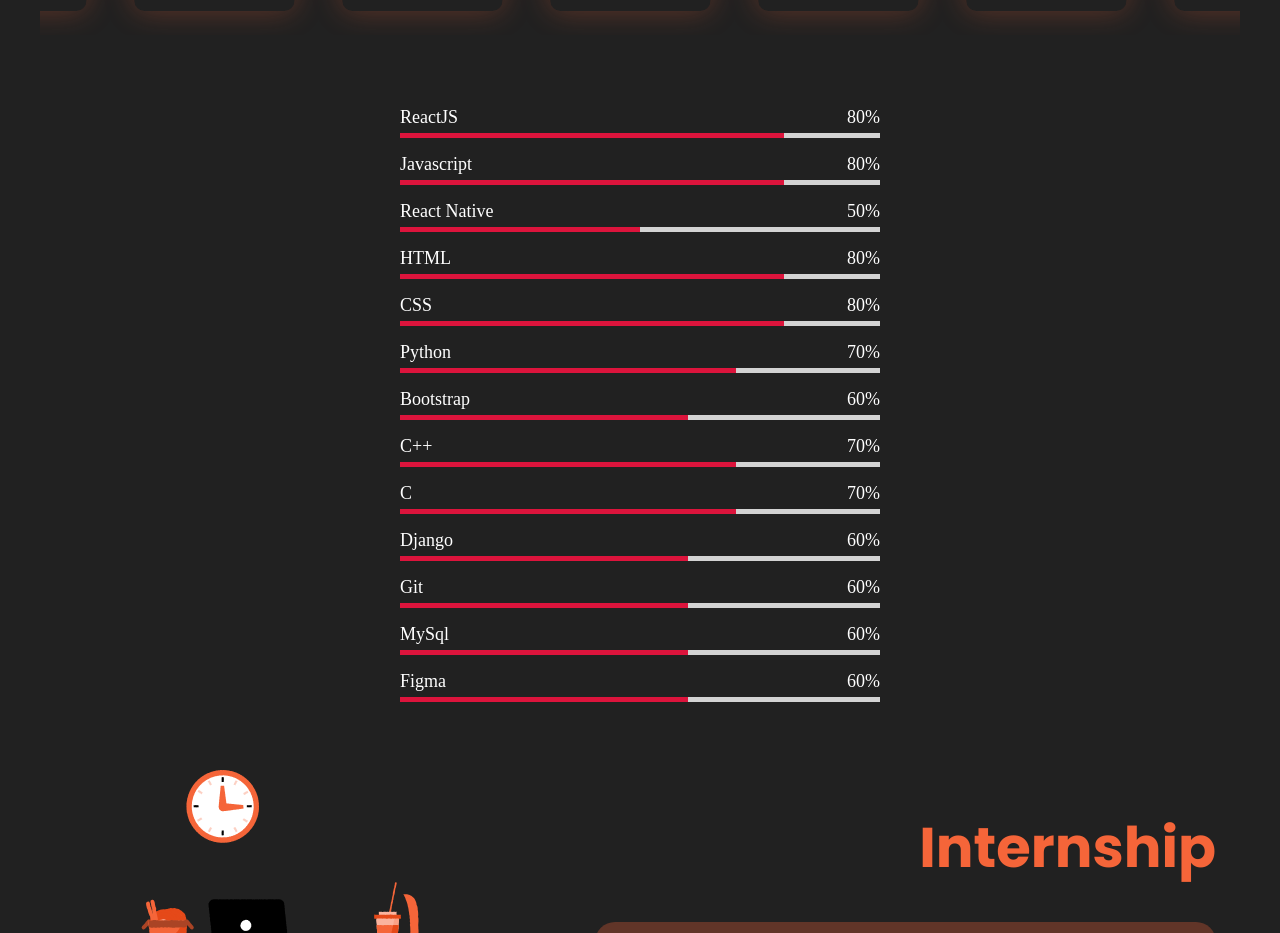
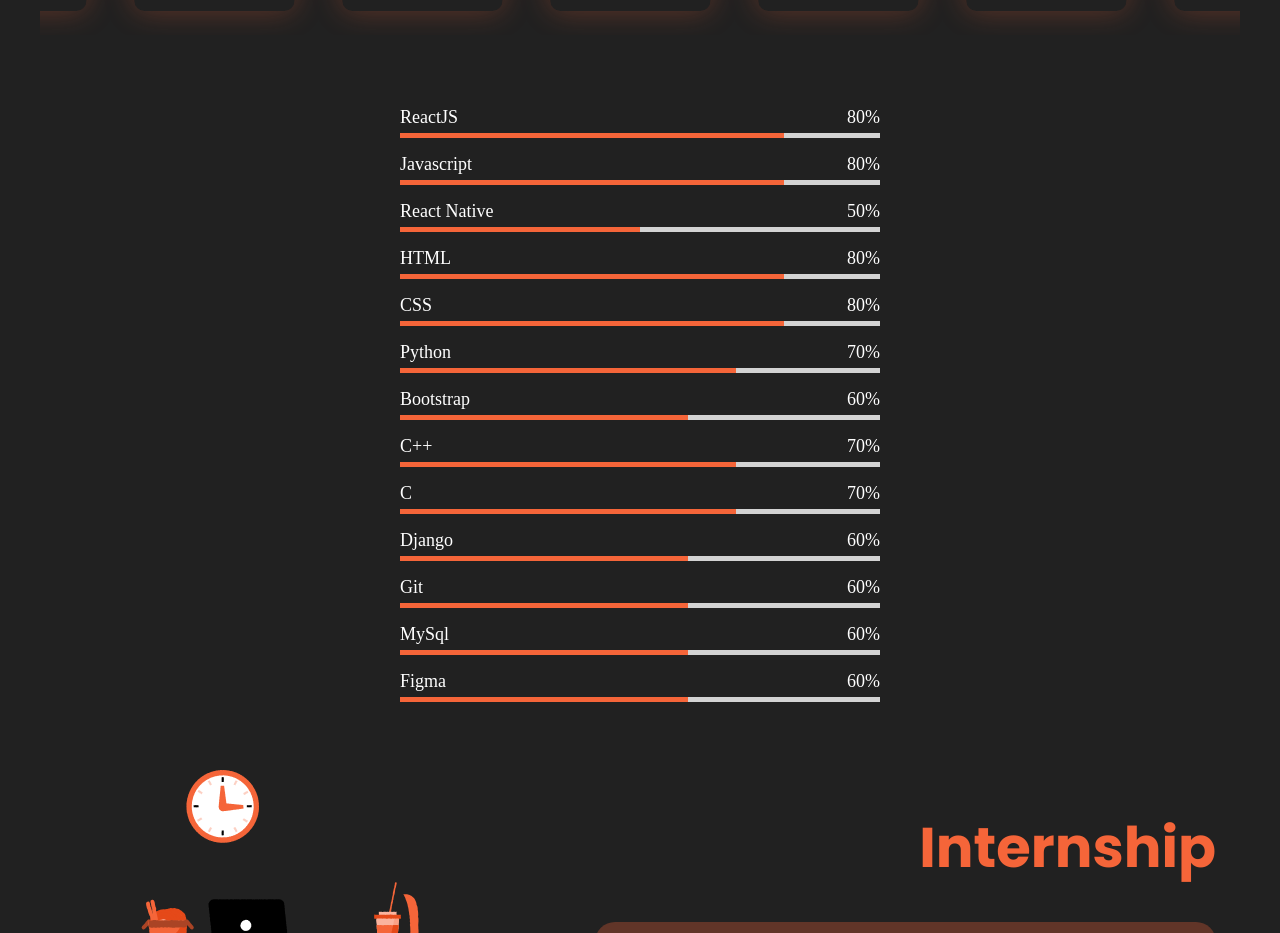
Before and after one commit to Pradumn-Singh-Patel/Portfolio, a React (Create React App) app in the folder portfolio-project/: page / in a window 1280 px wide. Shown: the part 2738-3671 px from the top of the page. Built offline with nearby package versions, Linux system fonts and the light colour scheme; a web font is replaced by a local one.

Commit message:
adding bars

```diff
--- a/portfolio-project/src/components/Skills/Skills.css
+++ b/portfolio-project/src/components/Skills/Skills.css
@@ -32,7 +32,7 @@
   height: 100%;
   left: 0;
   top: 0;
-  background: crimson;
+  background: #f56539;
 }
 .right .react::before {
   width: 80%;
```
